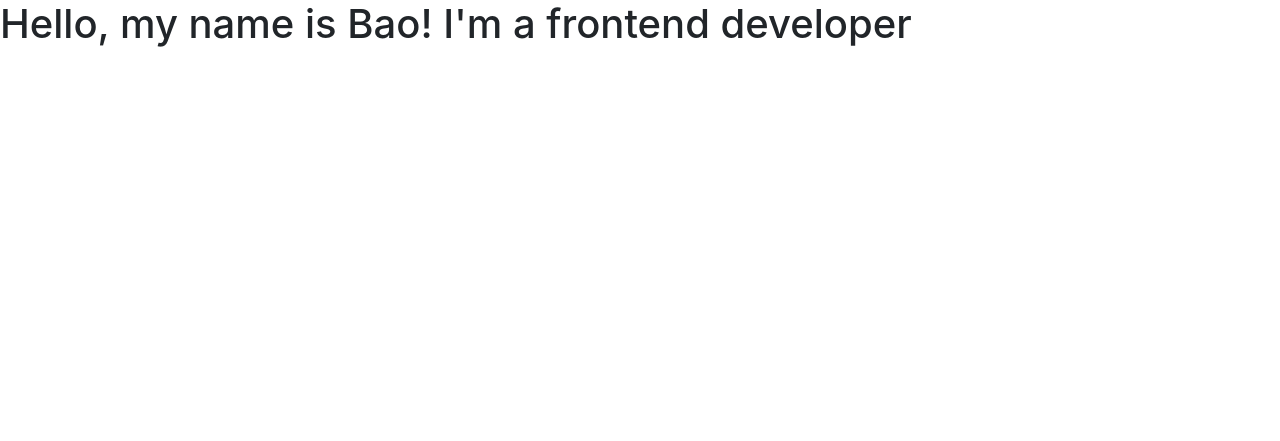
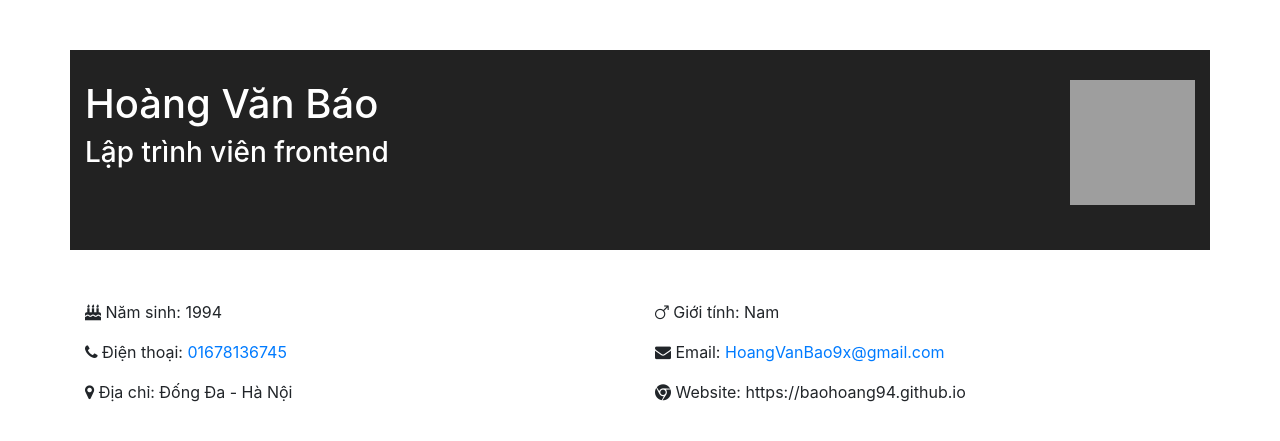
Before and after one commit to baohoang94/baohoang94.github.io, a PHP site: page / in a window 1280 px wide. Shown: the top 441 px of the page. Run offline with PHP 8.4, Linux system fonts and the light colour scheme; some libraries are stand-ins or nearby versions; grey boxes are pictures that could not be loaded.

Commit message:
phan dau cv

```diff
--- a/css/style.css
+++ b/css/style.css
@@ -1 +1,19 @@
-*{margin: 0; padding: 0;}
+* {
+	margin: 0;
+	padding: 0;
+}
+
+header {
+	background-color: #222;
+    min-height: 200px;
+    padding: 30px;
+    color: #fff;
+    margin: 50px auto;
+}
+
+header img {
+	width: 125px;
+	height: 125px;
+}
+
+.
--- a/index.html
+++ b/index.html
@@ -7,8 +7,10 @@
 
     <!-- Bootstrap CSS -->
     <link rel="stylesheet" href="https://stackpath.bootstrapcdn.com/bootstrap/4.1.1/css/bootstrap.min.css" integrity="sha384-WskhaSGFgHYWDcbwN70/dfYBj47jz9qbsMId/iRN3ewGhXQFZCSftd1LZCfmhktB" crossorigin="anonymous">
-
+    <link rel="stylesheet" href="https://cdnjs.cloudflare.com/ajax/libs/font-awesome/4.7.0/css/font-awesome.min.css">
+    <link rel="stylesheet" type="text/css" href="css/style.css">
     <title>Hoang Van Bao - Frontend Web!</title>
+    <link href=https://getbootstrap.com/favicon.ico rel=icon>
   </head>
   <body>
   	<!-- comment facebook -->
@@ -23,12 +25,43 @@
         fjs.parentNode.insertBefore(js, fjs);
     }(document, 'script', 'facebook-jssdk'));
     </script>
-    <h1>Hello, my name is Bao! I'm a frontend developer</h1>
-	<div class="fb-comments" data-href="https://baohoang94.github.io/" data-numposts="5"></div>
+    <header class="container">
+    	<div class="row">
+    		<div class="col-sm-6 col-md-9">
+    			<h1>Hoàng Văn Báo</h1>
+    			<h3>Lập trình viên frontend</h3>
+    		</div>
+    		<div class="col-sm-6 col-md-3 text-right">
+    			<img src="https://static.topcv.vn/avatars/Kl0P5v3WS7PpdlIceptm_58f01e65319a3_cvtpl.jpg?1528428545" alt="avatar">
+    		</div>
+    	</div>
+    </header>
+    <section class="container">
+    	<div class="row">
+    		<div class="col-md-6">
+    			<p><i class="fa fa-birthday-cake" aria-hidden="true"></i> Năm sinh: 1994</p>
+    			<p><i class="fa fa-phone" aria-hidden="true"></i> Điện thoại: <a href="tel:01678136745">01678136745</a></p>
+    			<p><i class="fa fa-map-marker" aria-hidden="true"></i> Địa chỉ: Đống Đa - Hà Nội</p>
+    		</div>
+    		<div class="col-md-6">
+    			<p><i class="fa fa-mars" aria-hidden="true"></i> Giới tính: Nam</p>
+    			<p><i class="fa fa-envelope" aria-hidden="true"></i> Email: <a href="mailto:hoangvanbao9x@gmail.com?subject=feedback" "email me">HoangVanBao9x@gmail.com</a></p>
+    			<p><i class="fa fa-chrome" aria-hidden="true"></i> Website: https://baohoang94.github.io</p>
+    		</div>
+    	</div>
+    </section>
+    <div class="container">
+    	<div class="row">
+    		<div class="col-12">
+    			<div class="fb-comments" data-href="https://baohoang94.github.io/" data-numposts="5"></div>
+    		</div>
+    	</div>
+    </div>
+
     <!-- Optional JavaScript -->
     <!-- jQuery first, then Popper.js, then Bootstrap JS -->
-    <script src="https://code.jquery.com/jquery-3.3.1.slim.min.js" integrity="sha384-q8i/X+965DzO0rT7abK41JStQIAqVgRVzpbzo5smXKp4YfRvH+8abtTE1Pi6jizo" crossorigin="anonymous"></script>
-    <script src="https://cdnjs.cloudflare.com/ajax/libs/popper.js/1.14.3/umd/popper.min.js" integrity="sha384-ZMP7rVo3mIykV+2+9J3UJ46jBk0WLaUAdn689aCwoqbBJiSnjAK/l8WvCWPIPm49" crossorigin="anonymous"></script>
-    <script src="https://stackpath.bootstrapcdn.com/bootstrap/4.1.1/js/bootstrap.min.js" integrity="sha384-smHYKdLADwkXOn1EmN1qk/HfnUcbVRZyYmZ4qpPea6sjB/pTJ0euyQp0Mk8ck+5T" crossorigin="anonymous"></script>
+    <!-- <script src="https://code.jquery.com/jquery-3.3.1.slim.min.js" integrity="sha384-q8i/X+965DzO0rT7abK41JStQIAqVgRVzpbzo5smXKp4YfRvH+8abtTE1Pi6jizo" crossorigin="anonymous"></script> -->
+    <!-- <script src="https://cdnjs.cloudflare.com/ajax/libs/popper.js/1.14.3/umd/popper.min.js" integrity="sha384-ZMP7rVo3mIykV+2+9J3UJ46jBk0WLaUAdn689aCwoqbBJiSnjAK/l8WvCWPIPm49" crossorigin="anonymous"></script> -->
+    <!-- <script src="https://stackpath.bootstrapcdn.com/bootstrap/4.1.1/js/bootstrap.min.js" integrity="sha384-smHYKdLADwkXOn1EmN1qk/HfnUcbVRZyYmZ4qpPea6sjB/pTJ0euyQp0Mk8ck+5T" crossorigin="anonymous"></script> -->
   </body>
 </html>
```
